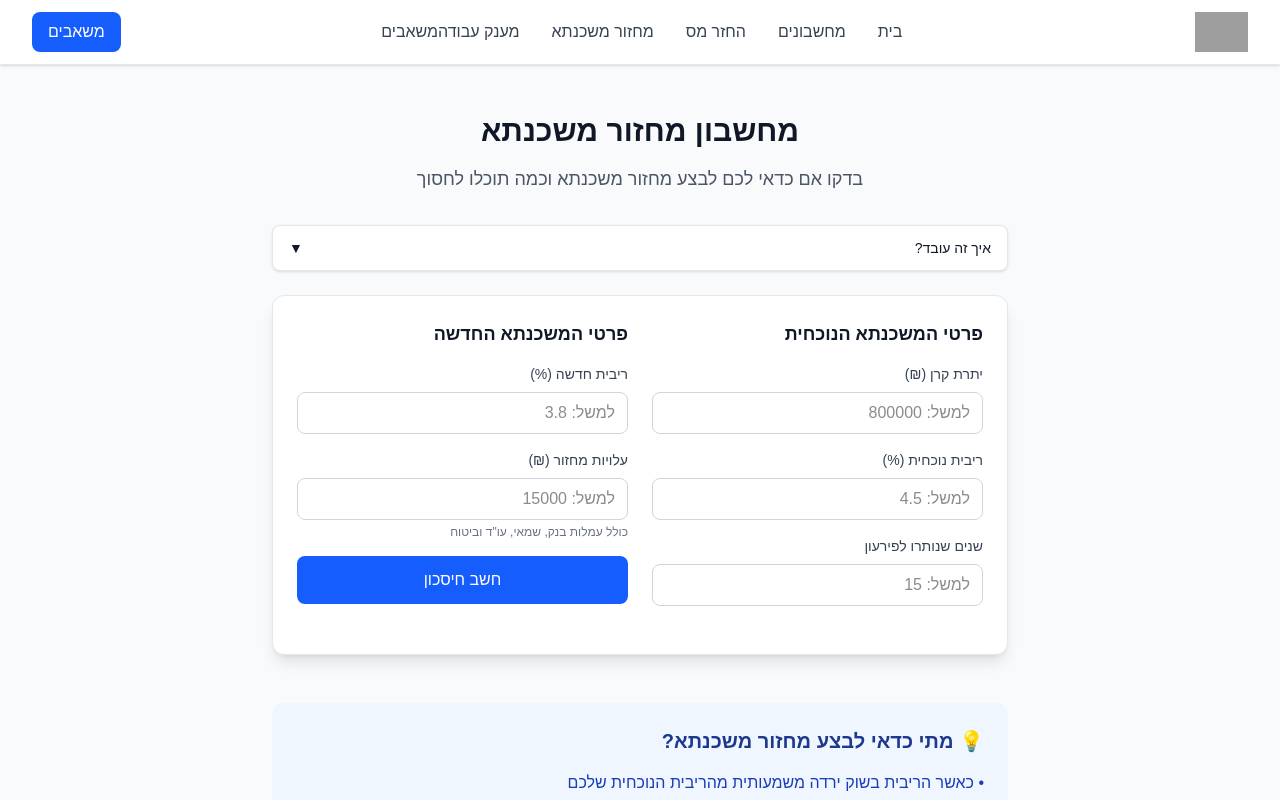
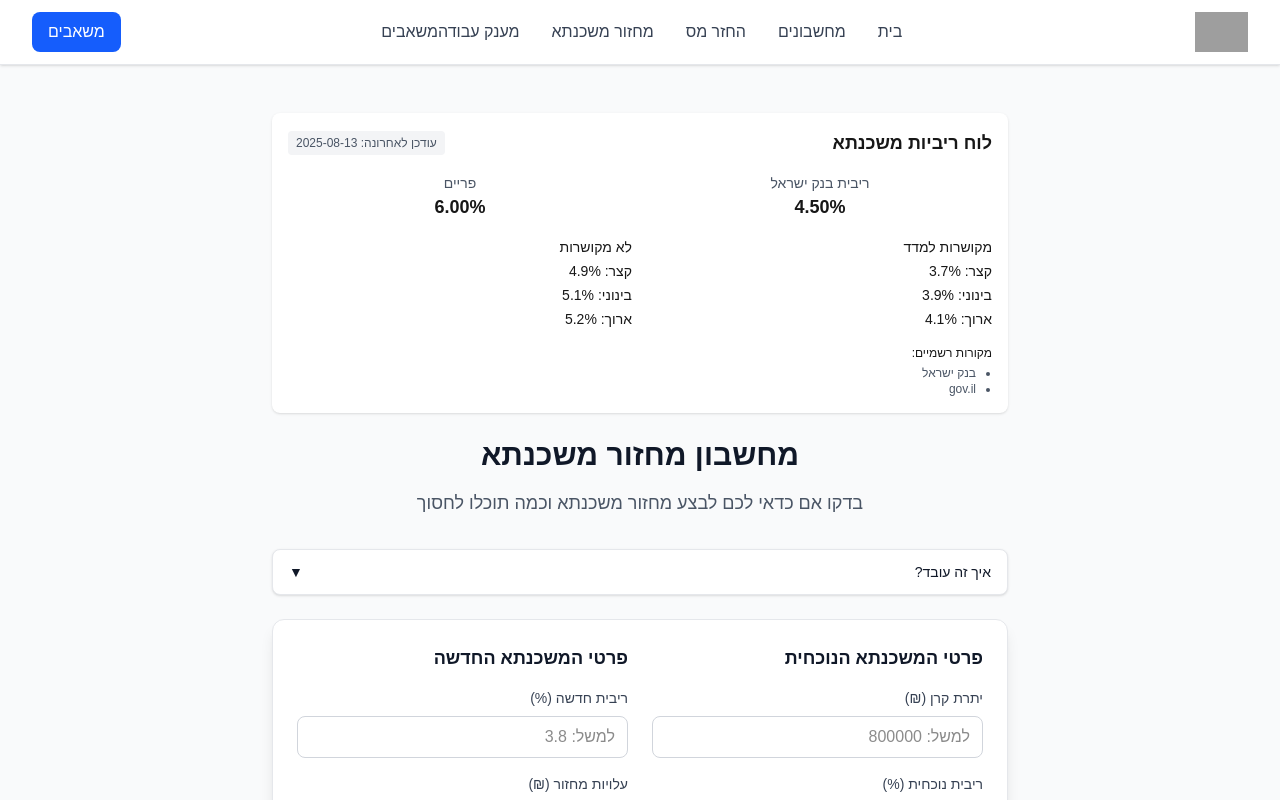
Before and after one commit to shkomig/social-money-israel, a Next.js app: page /calculators/mortgage-refinance in a window 1280 px wide. Shown: the top 800 px of the page. Built offline with nearby package versions, Linux system fonts and the light colour scheme; grey boxes are pictures that could not be loaded.

Commit message:
feat: add mortgage rates board

```diff
--- a/app/calculators/mortgage-refinance/page.tsx
+++ b/app/calculators/mortgage-refinance/page.tsx
@@ -1,15 +1,15 @@
 import Layout from '@/components/Layout'
 import MortgageRefinanceCalculator from '@/components/calculators/MortgageRefinanceCalculator'
 import HowItWorks from '@/components/HowItWorks'
+import RatesBoard from '@/components/RatesBoard'
 
 export default function MortgageRefinancePage() {
   return (
     <Layout>
       <div dir="rtl" className="max-w-screen-md mx-auto p-4">
+        <RatesBoard />
         <div className="text-center mb-8">
-          <h1 className="text-3xl font-bold text-gray-900 mb-4">
-            מחשבון מחזור משכנתא
-          </h1>
+          <h1 className="text-3xl font-bold text-gray-900 mb-4">מחשבון מחזור משכנתא</h1>
           <p className="text-lg text-gray-600">
             בדקו אם כדאי לכם לבצע מחזור משכנתא וכמה תוכלו לחסוך
           </p>
@@ -32,8 +32,7 @@ export default function MortgageRefinancePage() {
               },
               {
                 title: 'שלב 3 – הצעת תמהיל חדש',
-                detail:
-                  'חשב ריביות עדכניות, החזר חודשי, עלות כוללת, ותרחישים (עליית ריבית/מדד).',
+                detail: 'חשב ריביות עדכניות, החזר חודשי, עלות כוללת, ותרחישים (עליית ריבית/מדד).',
               },
               {
                 title: 'שלב 4 – השוואת הצעות',
@@ -42,8 +41,7 @@ export default function MortgageRefinancePage() {
               },
               {
                 title: 'שלב 5 – החלטה וביצוע',
-                detail:
-                  'חשבן חיסכון נטו אחרי כל העלויות. תאם שמאי ורישומים, בצע מעבר מסודר.',
+                detail: 'חשבן חיסכון נטו אחרי כל העלויות. תאם שמאי ורישומים, בצע מעבר מסודר.',
               },
             ]}
             tips={[
@@ -81,9 +79,7 @@ export default function MortgageRefinancePage() {
 
         {/* Additional Tips */}
         <div className="mt-8 bg-green-50 rounded-xl p-6">
-          <h3 className="text-lg font-semibold text-green-900 mb-3">
-            💰 טיפים לחיסכון נוסף:
-          </h3>
+          <h3 className="text-lg font-semibold text-green-900 mb-3">💰 טיפים לחיסכון נוסף:</h3>
           <div className="space-y-2 text-green-800">
             <p>• השוו הצעות ממספר בנקים</p>
             <p>• בדקו אפשרות למשכנתא משולבת (ריבית קבועה + משתנה)</p>
--- /dev/null
+++ b/components/RatesBoard.tsx
@@ -0,0 +1,73 @@
+import ratesData from '@/data/rates.json'
+
+interface RatesData {
+  lastUpdated: string
+  boiRate: number
+  primeRate?: number
+  avgMortgage: {
+    linked: { short: number; mid: number; long: number }
+    unlinked: { short: number; mid: number; long: number }
+  }
+}
+
+export default function RatesBoard() {
+  const data = ratesData as RatesData
+  const prime = data.primeRate ?? data.boiRate + 1.5
+
+  return (
+    <div className="mb-6 rounded-lg bg-white p-4 shadow" dir="rtl">
+      <div className="mb-4 flex items-center justify-between">
+        <h2 className="text-lg font-semibold">לוח ריביות משכנתא</h2>
+        <span className="rounded bg-gray-100 px-2 py-1 text-xs text-gray-600">
+          עודכן לאחרונה: {data.lastUpdated}
+        </span>
+      </div>
+
+      <div className="mb-4 grid grid-cols-2 gap-4 text-center">
+        <div>
+          <p className="text-sm text-gray-600">ריבית בנק ישראל</p>
+          <p className="text-lg font-semibold">{data.boiRate.toFixed(2)}%</p>
+        </div>
+        <div>
+          <p className="text-sm text-gray-600">פריים</p>
+          <p className="text-lg font-semibold">{prime.toFixed(2)}%</p>
+        </div>
+      </div>
+
+      <div className="grid grid-cols-2 gap-4 text-sm">
+        <div>
+          <p className="mb-1 font-medium">מקושרות למדד</p>
+          <ul className="space-y-1">
+            <li>קצר: {data.avgMortgage.linked.short}%</li>
+            <li>בינוני: {data.avgMortgage.linked.mid}%</li>
+            <li>ארוך: {data.avgMortgage.linked.long}%</li>
+          </ul>
+        </div>
+        <div>
+          <p className="mb-1 font-medium">לא מקושרות</p>
+          <ul className="space-y-1">
+            <li>קצר: {data.avgMortgage.unlinked.short}%</li>
+            <li>בינוני: {data.avgMortgage.unlinked.mid}%</li>
+            <li>ארוך: {data.avgMortgage.unlinked.long}%</li>
+          </ul>
+        </div>
+      </div>
+
+      <div className="mt-4">
+        <p className="mb-1 text-xs font-medium">מקורות רשמיים:</p>
+        <ul className="list-disc pr-4 text-xs text-gray-600">
+          <li>
+            <a href="https://www.boi.org.il" target="_blank" rel="noreferrer">
+              בנק ישראל
+            </a>
+          </li>
+          <li>
+            <a href="https://www.gov.il" target="_blank" rel="noreferrer">
+              gov.il
+            </a>
+          </li>
+        </ul>
+      </div>
+    </div>
+  )
+}
--- /dev/null
+++ b/data/rates.json
@@ -0,0 +1,9 @@
+{
+  "lastUpdated": "2025-08-13",
+  "boiRate": 4.5,
+  "primeRate": 6.0,
+  "avgMortgage": {
+    "linked": { "short": 3.7, "mid": 3.9, "long": 4.1 },
+    "unlinked": { "short": 4.9, "mid": 5.1, "long": 5.2 }
+  }
+}
```
